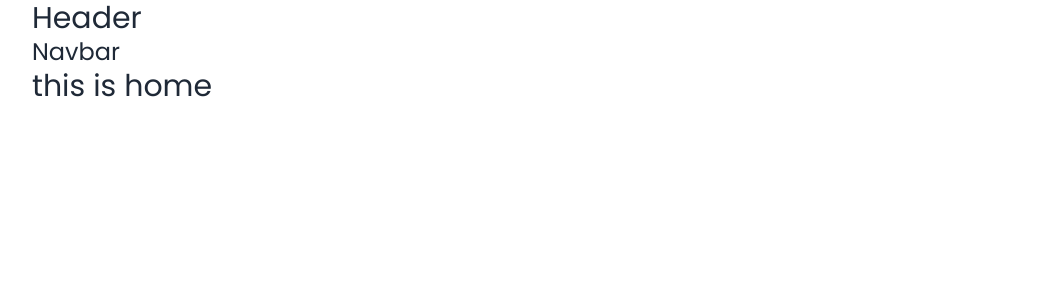
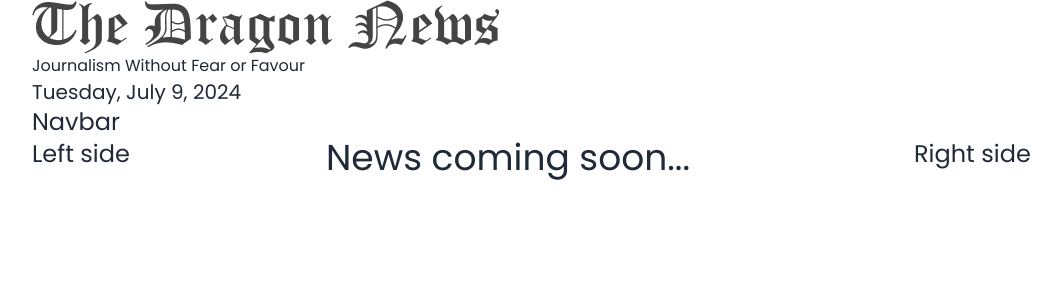
Before and after one commit to sowmik-sec/react-dragon-news-auth, a React (Vite) app: page / in a window 1280 px wide. Shown: the top 300 px of the page, without its empty margins (32-1093 px from the left). Built offline with nearby package versions, Linux system fonts and the light colour scheme.

Commit message:
Homepage Layout And Date Time Formatting Using Moment.Js

```diff
--- a/src/pages/Home/Home.jsx
+++ b/src/pages/Home/Home.jsx
@@ -1,12 +1,24 @@
 import Header from "../Shared/Header/Header";
+import LeftSideNav from "../Shared/LeftSideNav/LeftSideNav";
 import Navbar from "../Shared/Navbar/Navbar";
+import RightSideNav from "../Shared/RightSideNav/RightSideNav";
 
 function Home() {
   return (
     <div>
       <Header />
       <Navbar />
-      <h2 className="text-3xl font-poppins">this is home</h2>
+      <div className="grid grid-cols-1 lg:grid-cols-4 gap-6">
+        <div>
+          <LeftSideNav />
+        </div>
+        <div className="lg:col-span-2">
+          <h2 className="text-4xl">News coming soon...</h2>
+        </div>
+        <div>
+          <RightSideNav />
+        </div>
+      </div>
     </div>
   );
 }
--- a/src/pages/Shared/Header/Header.jsx
+++ b/src/pages/Shared/Header/Header.jsx
@@ -1,7 +1,11 @@
+import logo from "../../../assets/logo.png";
+import moment from "moment";
 function Header() {
   return (
     <div>
-      <h2 className="text-3xl">Header</h2>
+      <img src={logo} alt="" />
+      <p>Journalism Without Fear or Favour</p>
+      <p className="text-xl">{moment().format("dddd, MMMM D, YYYY")}</p>
     </div>
   );
 }
```
